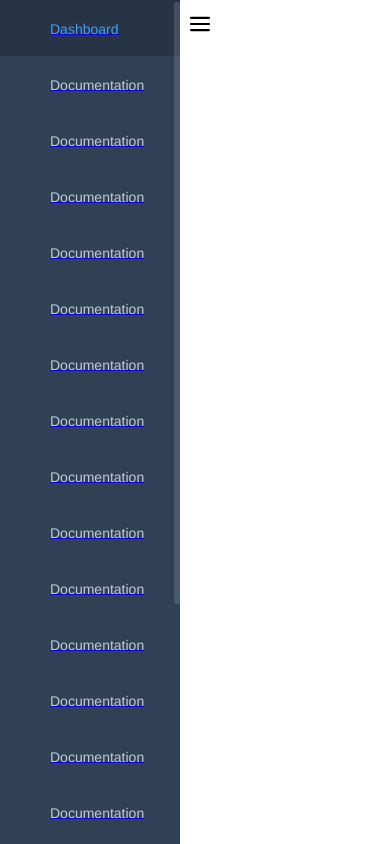
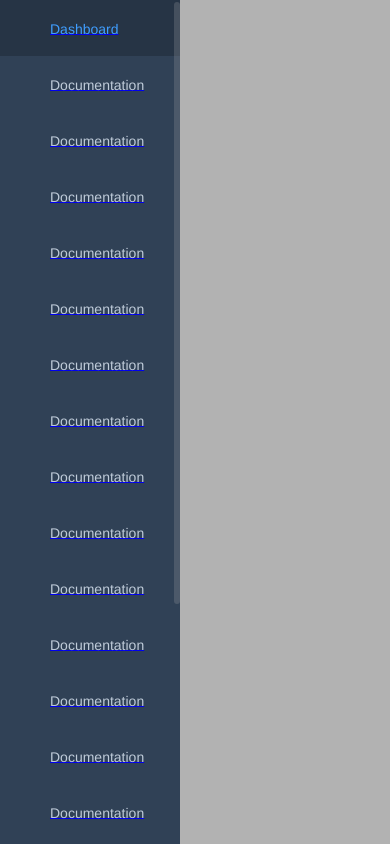
Before and after one commit to yp910108/vue-admin, a Vue app: page /login#/dashboard in a window 390 px wide. Both pictures are taken after a click on the icon 27 px from the left and 28 px from the top of the page. Built offline with nearby package versions, Linux system fonts and the light colour scheme.

Commit message:
'导航菜单'

```diff
--- a/src/store/modules/app.js
+++ b/src/store/modules/app.js
@@ -25,10 +25,10 @@ const app = {
         Cookies.set('sidebarStatus', 0)
       }
     },
-    CLOSE_SIDEBAR(state, withoutAnimation) {
+    CLOSE_SIDEBAR(state, withoutAnimation = false) {
       state.sidebar.opened = false
-      Cookies.set('sideBarStatus', 0)
       state.sidebar.withoutAnimation = withoutAnimation
+      Cookies.set('sidebarStatus', 0)
     }
   },
   actions: {
@@ -42,7 +42,7 @@ const app = {
     toggleSidebar({commit}) {
       commit('TOGGLE_SIDEBAR')
     },
-    closeSideBar({commit}, {withoutAnimation}) {
+    closeSidebar({commit}, {withoutAnimation} = {}) {
       commit('CLOSE_SIDEBAR', withoutAnimation)
     }
   }
--- a/src/styles/index.scss
+++ b/src/styles/index.scss
@@ -1,5 +1,3 @@
-@import "./sidebar.scss";
-
 html {
   box-sizing: border-box;
   height: 100%;
--- a/src/styles/sidebar.scss
+++ b/src/styles/layout.scss
@@ -1,4 +1,5 @@
-#app {
+.app-wrapper {
+  height: 100%;
   // 侧边栏
   .sidebar-wrapper {
     position: fixed;
@@ -9,7 +10,7 @@
     width: 180px;
     overflow: hidden;
     transition: width .3s ease-in-out;
-    .scrollbar-wrapper {
+    .el-scrollbar__wrap {
       overflow-x: hidden;
     }
     .el-menu {
@@ -33,7 +34,43 @@
       display: none;
     }
   }
-  .hide-sidebar {
+  // 主体区域
+  .main-container {
+    position: relative;
+    margin-left: 180px;
+    min-height: 100%;
+    transition: margin-left .3s ease-in-out;
+  }
+  // 适配移动端
+  &.mobile {
+    .drawer-bg {
+      position: fixed;
+      z-index: 999;
+      left: 0;
+      top: 0;
+      right: 0;
+      bottom: 0;
+      background: rgba(0, 0, 0, 0.3);
+    }
+    .sidebar-wrapper {
+      transition: transform .3s ease-in-out;
+    }
+    &.without-animation {
+      .sidebar-wrapper,
+      .main-container {
+        transition: none;
+      }
+    }
+    .main-container {
+      margin-left: 0;
+    }
+    &.hide-sidebar {
+      .sidebar-wrapper {
+        transform: translate3d(-180px, 0, 0);
+      }
+    }
+  }
+  &.hide-sidebar:not(.mobile) {
     .sidebar-wrapper {
       width: 36px;
     }
@@ -50,11 +87,4 @@
       margin-left: 36px;
     }
   }
-  // 主体区域
-  .main-container {
-    position: relative;
-    margin-left: 180px;
-    min-height: 100%;
-    transition: margin-left .3s ease-in-out;
-  }
 }
--- a/src/views/layout/components/sidebar/index.vue
+++ b/src/views/layout/components/sidebar/index.vue
@@ -1,5 +1,5 @@
 <template>
-  <el-scrollbar wrap-class="scrollbar-wrapper">
+  <el-scrollbar>
     <el-menu
       background-color="#304156"
       text-color="#bfcbd9"
@@ -27,11 +27,15 @@
     },
     computed: {
       ...mapGetters([
+        'device',
         'sidebar',
         'permission_routers'
       ]),
+      mobile() {
+        return this.device === 'mobile'
+      },
       isCollapse() {
-        return !this.sidebar.opened
+        return !this.mobile && !this.sidebar.opened
       }
     }
   }
--- a/src/views/layout/layout.vue
+++ b/src/views/layout/layout.vue
@@ -1,5 +1,9 @@
 <template>
-  <div :class="classObj" class="app-wrapper">
+  <div
+    class="app-wrapper"
+    :class="classApp"
+  >
+    <div v-if="mobile && sidebarOpend" class="drawer-bg" @click="handleClickOutside"></div>
     <sidebar class="sidebar-wrapper"/>
     <div class="main-container">
       <navbar/>
@@ -8,32 +12,44 @@
 </template>
 
 <script>
+  import ResizeHandler from './mixin/ResizeHandler'
   import {Sidebar, Navbar} from './components'
 
   export default {
+    mixins: [ResizeHandler],
     components: {
       Sidebar,
       Navbar
     },
+    methods: {
+      handleClickOutside() {
+        this.$store.dispatch('closeSidebar')
+      }
+    },
     computed: {
       sidebar() {
-        return this.$store.state.app.sidebar
+        return this.$store.getters.sidebar
       },
-      classObj() {
+      device() {
+        return this.$store.getters.device
+      },
+      mobile() {
+        return this.device === 'mobile'
+      },
+      sidebarOpend() {
+        return this.sidebar.opened
+      },
+      classApp() {
         return {
-          'hide-sidebar': !this.sidebar.opened
+          'mobile': this.mobile,
+          'hide-sidebar': !this.sidebarOpend,
+          'without-animation': this.sidebar.withoutAnimation
         }
       }
     }
   }
 </script>
 
-<style lang="scss" scoped>
-  @import "styles/mixin.scss";
-
-  .app-wrapper {
-    @include clearfix;
-    position: relative;
-    height: 100%;
-  }
+<style lang="scss">
+  @import "styles/layout.scss";
 </style>
--- /dev/null
+++ b/src/views/layout/mixin/ResizeHandler.js
@@ -0,0 +1,37 @@
+const {body} = document
+const WIDTH = 800
+
+export default {
+  methods: {
+    isMobile() {
+      const rect = body.getBoundingClientRect()
+      return rect.width < WIDTH
+    },
+    resizeHandler() {
+      if (!document.hidden) {
+        const isMobile = this.isMobile()
+        this.$store.dispatch('toggleDevice', isMobile ? 'mobile' : 'desktop')
+        if (isMobile) {
+          this.$store.dispatch('closeSidebar', {withoutAnimation: true})
+        }
+      }
+    }
+  },
+  watch: {
+    $route(route) {
+      if (this.device === 'mobile' && this.sidebar.opened) {
+        this.$store.dispatch('closeSidebar')
+      }
+    }
+  },
+  beforeMount() {
+    window.addEventListener('resize', this.resizeHandler)
+  },
+  mounted() {
+    const isMobile = this.isMobile()
+    if (isMobile) {
+      this.$store.dispatch('toggleDevice', 'mobile')
+      this.$store.dispatch('closeSidebar', {withoutAnimation: true})
+    }
+  }
+}
```
